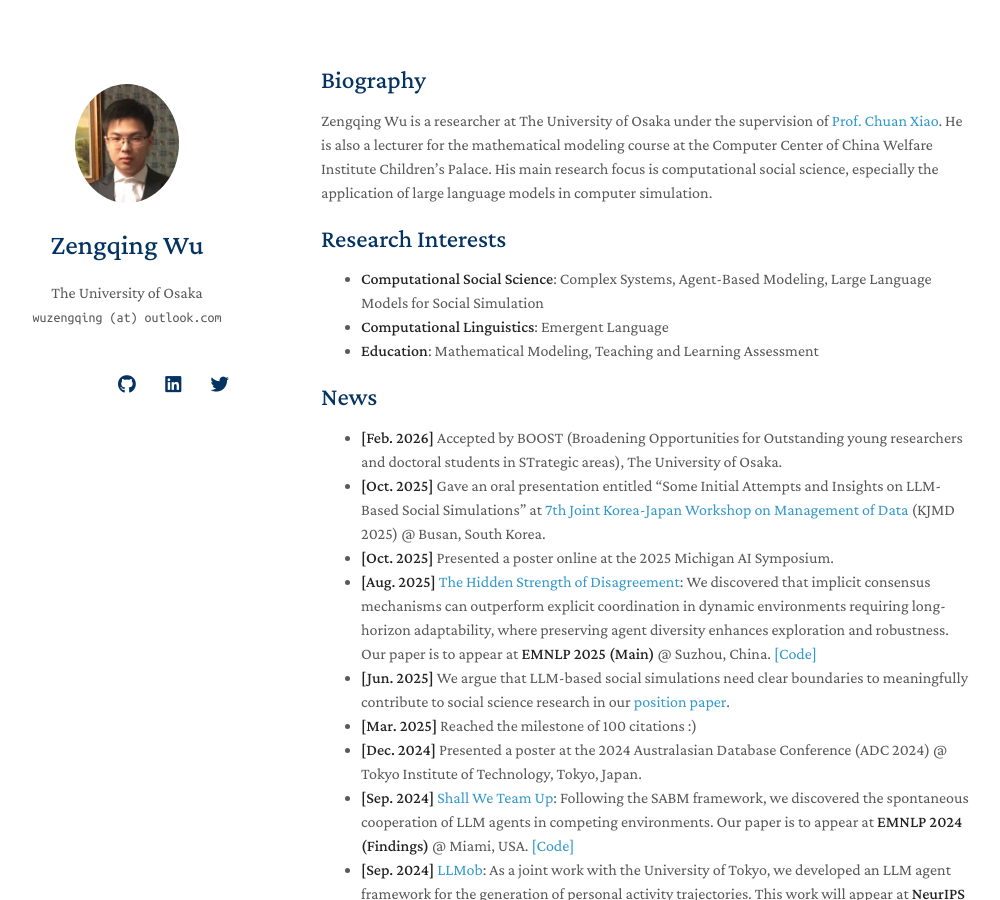
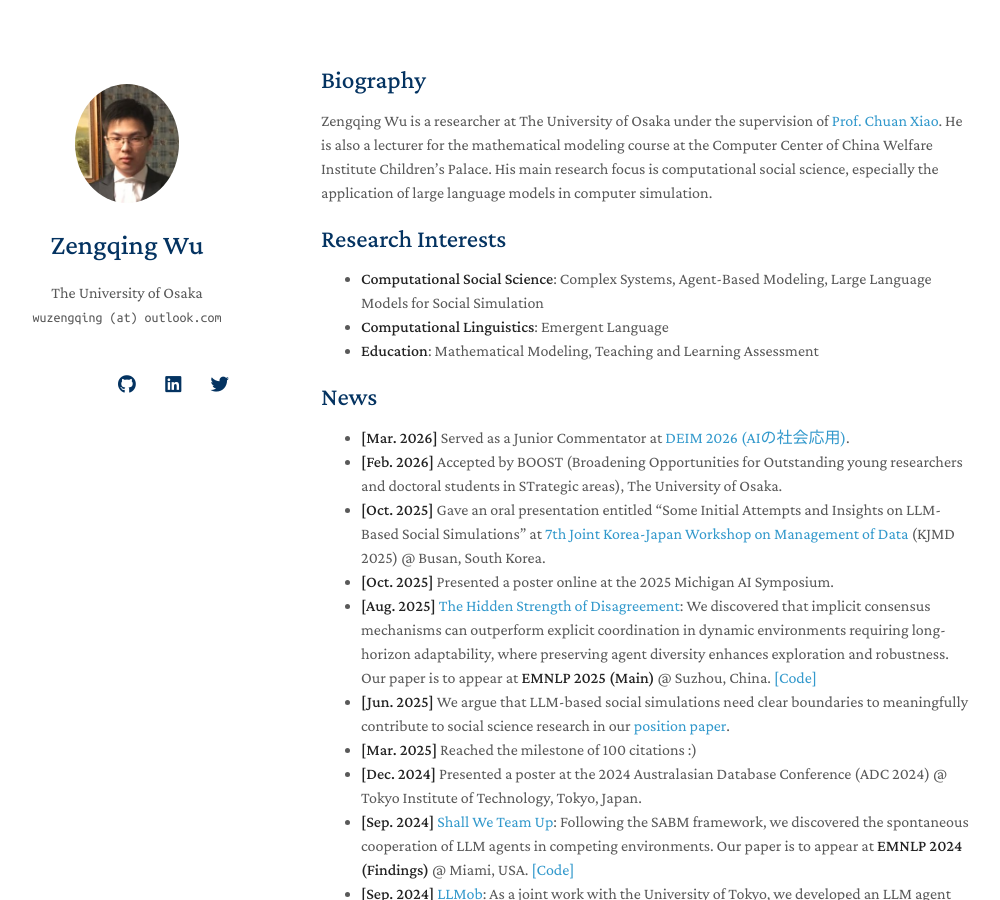
Before and after one commit to wuzengqing001225/wuzengqing001225.github.io, a Jekyll site: the page built from index.md, in a window 1280 px wide and 900 px high. Shown: the whole window, without its empty margins (149-1149 px from the left). Built offline with Jekyll 4.4.1, drawn with Linux system fonts in a browser that asks for light colours; nearby versions of some CDN libraries; a style sheet for code colours, icons or effects is not loaded; our own code applies the rules of GitHub Pages for plain Markdown files.

Commit message:
Update index.md

```diff
--- a/index.md
+++ b/index.md
@@ -16,6 +16,7 @@ Zengqing Wu is a researcher at The University of Osaka under the supervision of
 
 ## News
 
+- **[Mar. 2026]** Served as a Junior Commentator at [DEIM 2026 (AIの社会応用)](https://pub.confit.atlas.jp/ja/event/deim2026/session/1RoomL06-10).
 - **[Feb. 2026]** Accepted by BOOST (Broadening Opportunities for Outstanding young researchers and doctoral students in STrategic areas), The University of Osaka.
 - **[Oct. 2025]** Gave an oral presentation entitled "Some Initial Attempts and Insights on LLM-Based Social Simulations" at [7th Joint Korea-Japan Workshop on Management of Data](https://joohyung00.github.io/kjmd2025/) (KJMD 2025) @ Busan, South Korea.
 - **[Oct. 2025]** Presented a poster online at the 2025 Michigan AI Symposium.
```
